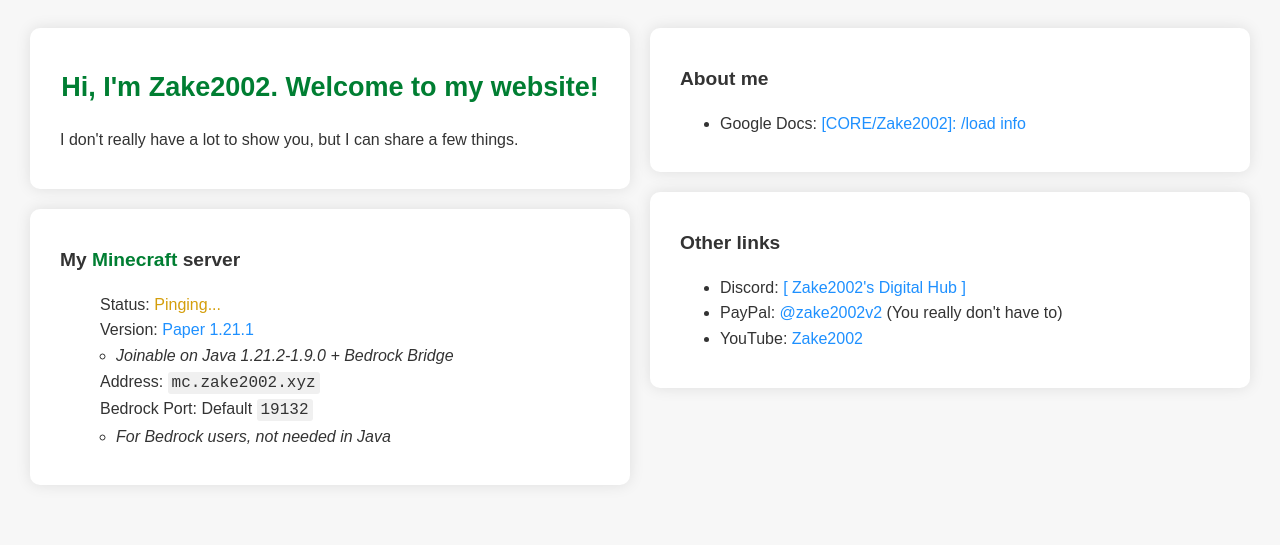
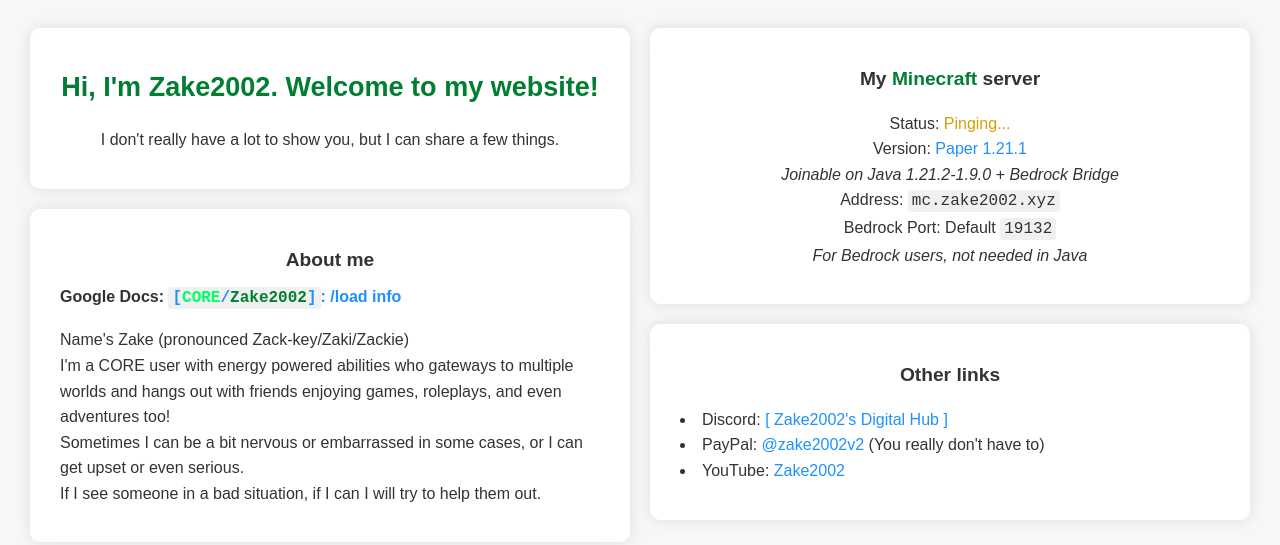
Before and after one commit to zake2002v2/zake2002.xyz, a plain HTML site: page index.html in a window 1280 px wide. Drawn offline with nearby package versions, Linux system fonts and the light colour scheme; no server answers.

Commit message:
Rearranged the containers and added data to the "About Me" container

```diff
--- a/index.html
+++ b/index.html
@@ -123,42 +123,45 @@
         <div class="column">
             <!-- Welcome message container -->
             <div class="container">
-                <h1>Hi, I'm Zake2002. Welcome to my website!</h1>
-                <p>I don't really have a lot to show you, but I can share a few things.</p>
+                <h1 style="text-align: center;">Hi, I'm Zake2002. Welcome to my website!</h1>
+                <p style="text-align: center;">I don't really have a lot to show you, but I can share a few things.</p>
             </div>
 
+            <!-- About me section container -->
+            <div class="container">
+                <h2 style="text-align: center;">About me</h2>
+                <span style="font-weight: bold;">Google Docs: <a href="https://docs.google.com/document/d/1--P3kiiyvoSVjgR4wsBd_PC5-HFcFNoEPVO9AkMw-Ss/edit?usp=sharing"><code>[<span style="color: #00ff64;">CORE</span>/<span style="color:#007e32">Zake2002</span>]</code>: /load info</a></span>
+                <p class="p-list">
+                    Name's Zake (pronounced Zack-key/Zaki/Zackie)<br>
+                    I'm a CORE user with energy powered abilities who gateways to multiple worlds and hangs out with friends enjoying games, roleplays, and even adventures too!<br>
+                    Sometimes I can be a bit nervous or embarrassed in some cases, or I can get upset or even serious.<br>
+                    If I see someone in a bad situation, if I can I will try to help them out.
+                </p>
+            </div>
+        </div>
+        <!-- Right Column -->
+        <div class="column">
             <!-- Minecraft server section container -->
             <div class="container">
-                <h2>My <span style="color: #007e32;">Minecraft</span> server</h2>
-                <ul class="p-list">
+                <h2 style="text-align: center;">My <span style="color: #007e32;">Minecraft</span> server</h2>
+                <p style="text-align: center;" class="p-list">
                     Status: <span id="status"><span style="font-weight: normal; color: #d49e0b;">Pinging...</span></span> <span id="players_num"></span><br>
                     Version: <a href="https://papermc.io/">Paper 1.21.1</a><br>
-                    <ul><li>Joinable on Java 1.21.2-1.9.0 + Bedrock Bridge</li></ul>
+                    <span style="font-style: italic;">Joinable on Java 1.21.2-1.9.0 + Bedrock Bridge</span><br>
                     Address: <code>mc.zake2002.xyz</code><br>
                     Bedrock Port: Default <code>19132</code><br>
-                    <ul><li>For Bedrock users, not needed in Java</li></ul>
-                </ul>
-            </div>
-        </div>
-
-        <!-- Right Column -->
-        <div class="column">
-            <!-- About me section container -->
-            <div class="container">
-                <h2>About me</h2>
-                <ul class="p-list">
-                    <li>Google Docs: <a href="https://docs.google.com/document/d/1--P3kiiyvoSVjgR4wsBd_PC5-HFcFNoEPVO9AkMw-Ss/edit?usp=sharing">[CORE/Zake2002]: /load info</a></li>
-                </ul>
+                    <span style="font-style: italic;">For Bedrock users, not needed in Java</span>
+                </p>
             </div>
 
             <!-- Other links section container -->
             <div class="container">
-                <h2>Other links</h2>
-                <ul class="p-list">
+                <h2 style="text-align: center;">Other links</h2>
+                <p class="p-list">
                     <li>Discord: <a href="https://discord.gg/CjH2ZDM5Dt">[ Zake2002's Digital Hub ]</a></li>
                     <li>PayPal: <a href="https://paypal.me/zake2002v2">@zake2002v2</a> (You really don't have to)</li>
                     <li>YouTube: <a href="https://youtube.com/zake2002">Zake2002</a></li>
-                </ul>
+                </p>
             </div>
         </div>
 
```
